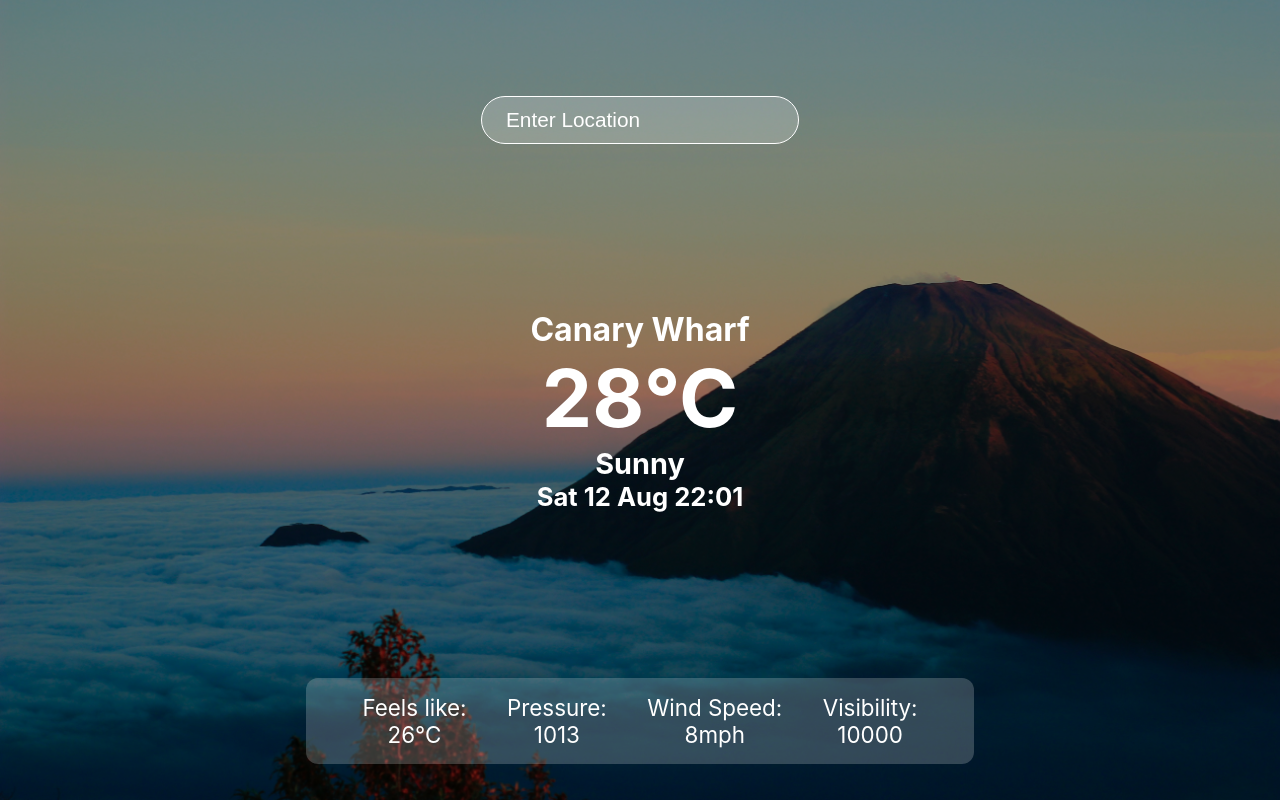
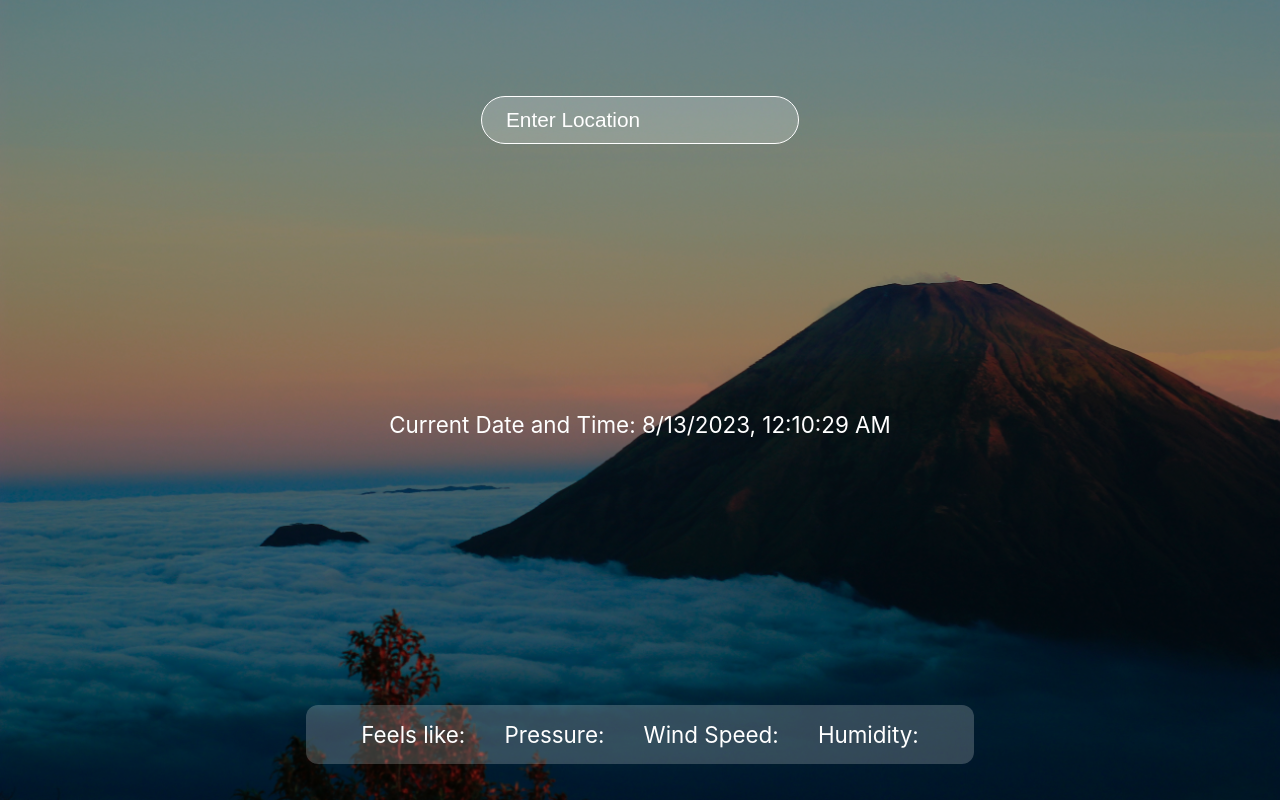
Before and after one commit to Stephanie-codes/Weather-App, a React (Create React App) app in the folder client/: page / in a window 1280 px wide. Built offline with nearby package versions, Linux system fonts and the light colour scheme.

Commit message:
return api data

```diff
--- a/client/src/App.js
+++ b/client/src/App.js
@@ -1,5 +1,6 @@
 import React, {useState} from 'react'
 import axios from 'axios'
+import DateTimeComponent from './DateTime'
 
 function App() {
   const [data, setData] = useState({})
@@ -32,35 +33,35 @@ function App() {
 
         <div className="middle">
           <div className="location">
-            <h2>Canary Wharf</h2>
+            <h2>{data.name}</h2>
           </div>
           <div className="temperature">
-            <h1>28°C</h1>
+            {data.main ? <h1>{data.main.temp}°C</h1> : null}
           </div>
           <div className="description">
-            <h3>Sunny</h3>
+            {data.weather ? <h3>{data.weather[0].main}</h3> : null}
           </div>
           <div className="date">
-            <h4>Sat 12 Aug 22:01</h4>
+            <DateTimeComponent />
           </div>
         </div>
 
         <div className="bottom">
           <div className="feel">
             <p>Feels like:</p>
-            <p> 26°C</p>
+            {data.main ? <p>{data.main.feels_like}°C</p> : null}
           </div>
           <div className="pressure">
             <p>Pressure:</p>
-            <p>1013</p>
+            {data.main ? <p>{data.main.pressure}</p> : null}
           </div>
           <div className="wind">
             <p>Wind Speed:</p>
-            <p>8mph</p>
+            {data.wind ? <p>{data.wind.speed}mph</p> : null}
           </div>
-          <div className="visibility">
-            <p>Visibility:</p>
-            <p>10000</p>
+          <div className="humidity">
+            <p>Humidity:</p>
+            {data.main ? <p>{data.main.humidity}</p> : null}
           </div>
         </div>
 
--- /dev/null
+++ b/client/src/DateTime.js
@@ -0,0 +1,23 @@
+import React, { useState, useEffect } from 'react';
+
+function DateTimeComponent() {
+  const [currentDateTime, setCurrentDateTime] = useState(new Date());
+
+  useEffect(() => {
+    const interval = setInterval(() => {
+      setCurrentDateTime(new Date());
+    }, 1000); // Update every second
+
+    return () => clearInterval(interval); // Clean up the interval on unmount
+  }, []);
+
+  const formattedDateTime = currentDateTime.toLocaleString(); // Format the date and time
+
+  return (
+    <div>
+      <p>Current Date and Time: {formattedDateTime}</p>
+    </div>
+  );
+}
+
+export default DateTimeComponent;
```
